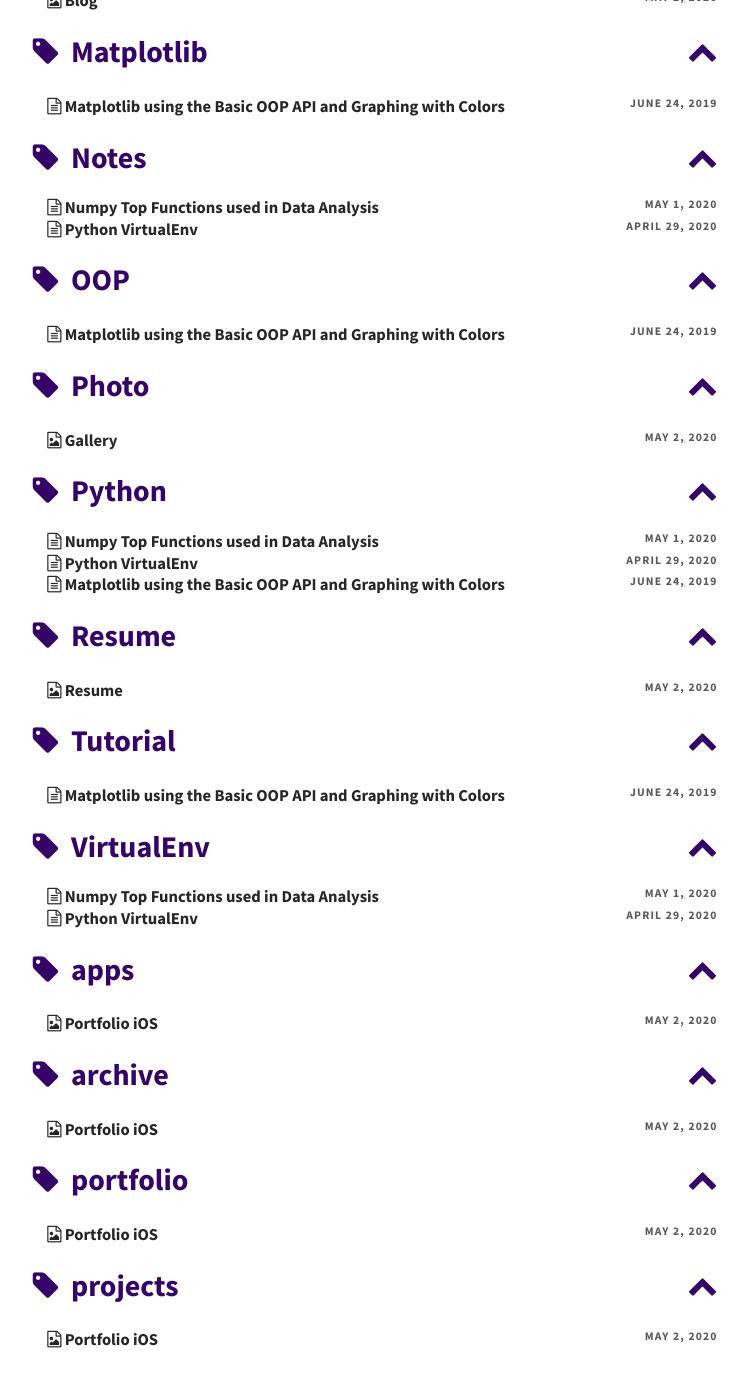
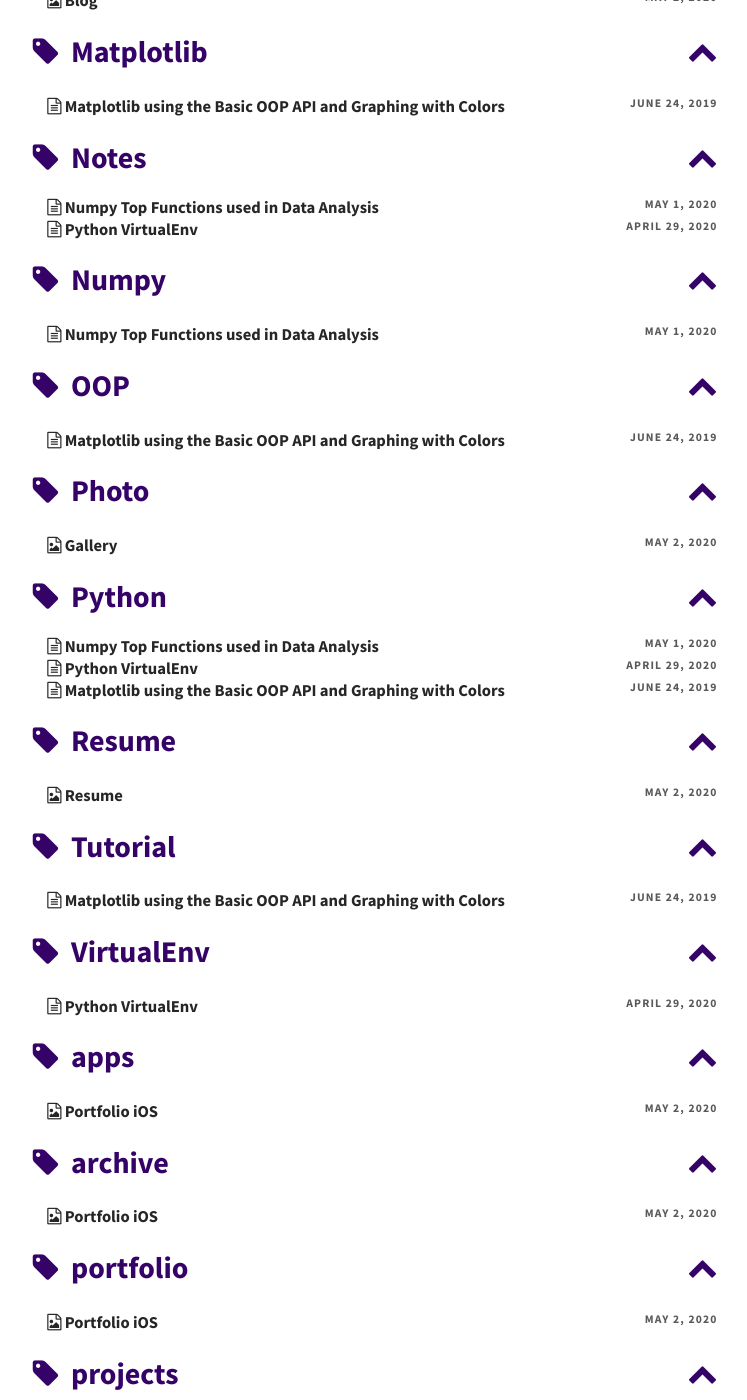
Before and after one commit to ArEnSc/arensc.github.io, a Jekyll site: the page built from pages/tags.md, in a window 1280 px wide and 1400 px high, scrolled down 899 px. Shown: the whole window, without its empty margins (268-1015 px from the left). Built offline with Jekyll 4.4.1, drawn with Linux system fonts in a browser that asks for light colours.

Commit message:
Edited the md file

````diff
--- a/_posts/2020-05-1-Python-Numpy-Crash-Course.md
+++ b/_posts/2020-05-1-Python-Numpy-Crash-Course.md
@@ -1,7 +1,7 @@
 ---
 layout: post
 title: Numpy Top Functions used in Data Analysis
-tags: [VirtualEnv, Python, Notes]
+tags: [Numpy, Python, Notes]
 feature-img: "assets/img/matplotlib-charts.jpg"
 thumbnail: "assets/img/matplotlib-charts.jpg"
 excerpt_separator: <!--more-->
@@ -13,7 +13,7 @@ Numpy Top Functions used in Data Analysis
 
 Top Functions
 
-```python3
+```python
 # To add a new cell, type '# %%'
 # To add a new markdown cell, type '# %% [markdown]'
 # %%
````
